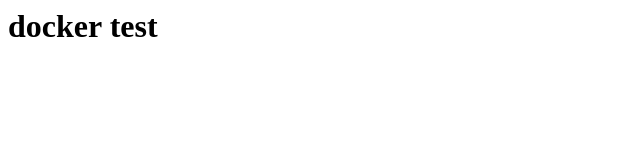
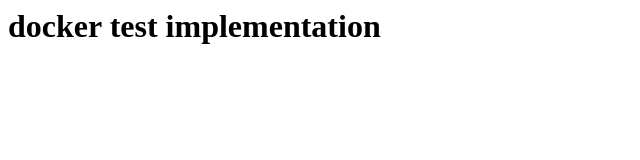
Before and after one commit to DevOpsPracticeSessions/Docker_TestCases, a plain HTML site: page index.html in a window 1280 px wide. Shown: the whole page, without its empty margins (0-640 px from the left). Drawn offline with Linux system fonts and the light colour scheme.

Commit message:
Update index.html

```diff
--- a/index.html
+++ b/index.html
@@ -1 +1 @@
-<h1> docker test </h1>
+<h1> docker test implementation </h1>
```
